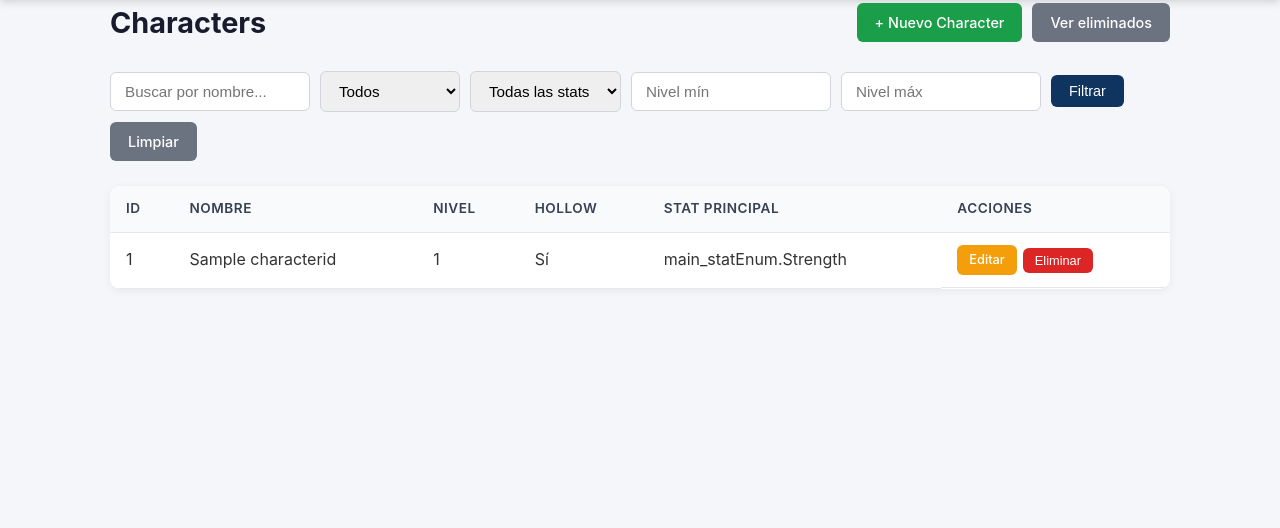
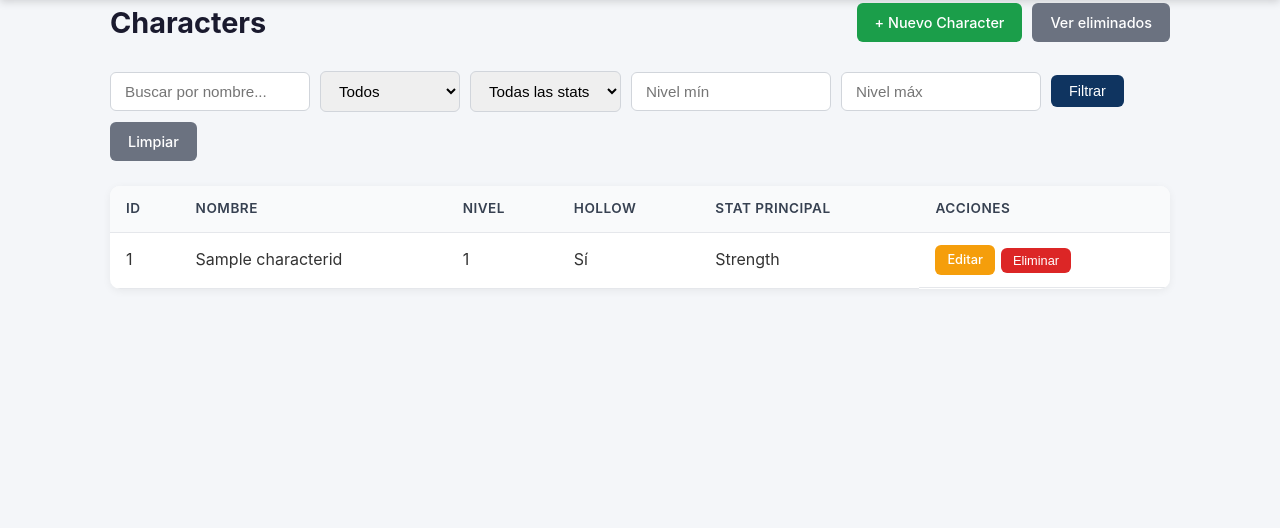
Before and after one commit to heyvveb/Preparcial_2, a FastAPI app: page /characters/ in a window 1280 px wide. Shown: the part 66-594 px from the top of the page. Run offline with FastAPI, Linux system fonts and the light colour scheme; tables that the repository leaves empty hold one stand-in row (values such as "Sample post").

Commit message:
Arreglo de datos

```diff
--- a/templates/characters/list.html
+++ b/templates/characters/list.html
@@ -49,7 +49,7 @@
                 <td>{{ character.name }}</td>
                 <td>{{ character.level }}</td>
                 <td>{{ "Sí" if character.is_hollow else "No" }}</td>
-                <td>{{ character.main_stat or "-" }}</td>
+                <td>{{ character.main_stat.value or "-" }}</td>
                 <td class="actions">
                     <a href="/characters/{{ character.id }}/edit" class="btn btn-sm btn-warning">Editar</a>
                     <form method="POST" action="/characters/{{ character.id }}/delete" style="display:inline">
```
